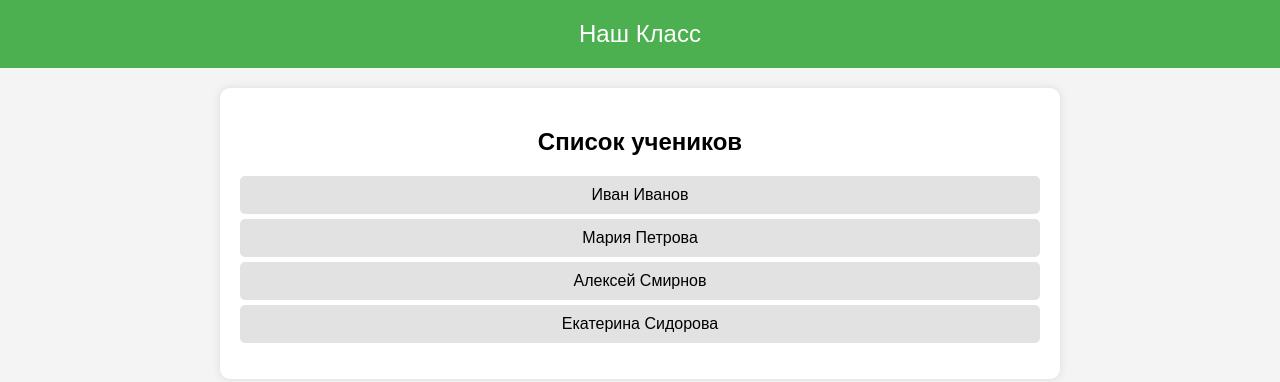
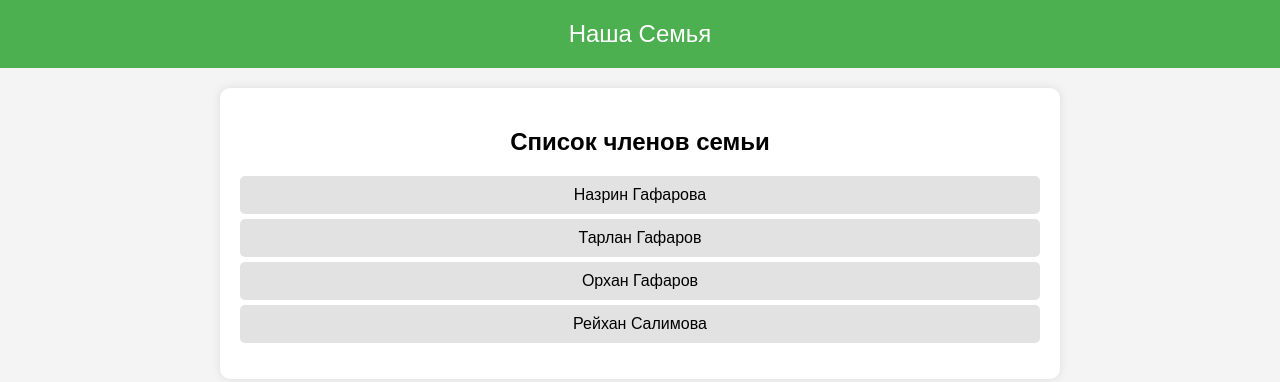
Before and after one commit to ReyhanSalimova/MySiteReyhan, a plain HTML site: page index.html in a window 1280 px wide. Drawn offline with Linux system fonts and the light colour scheme.

Commit message:
our Family

```diff
--- a/index.html
+++ b/index.html
@@ -3,7 +3,7 @@
 <head>
     <meta charset="UTF-8">
     <meta name="viewport" content="width=device-width, initial-scale=1.0">
-    <title>Наш Класс</title>
+    <title>Наша семья</title>
     <style>
         body {
             font-family: Arial, sans-serif;
@@ -39,14 +39,14 @@
     </style>
 </head>
 <body>
-    <header>Наш Класс</header>
+    <header>Наша Семья</header>
     <div class="container">
-        <h2>Список учеников</h2>
+        <h2>Список членов семьи</h2>
         <ul class="student-list">
-            <li>Иван Иванов</li>
-            <li>Мария Петрова</li>
-            <li>Алексей Смирнов</li>
-            <li>Екатерина Сидорова</li>
+            <li>Назрин Гафарова</li>
+            <li>Тарлан Гафаров</li>
+            <li>Орхан Гафаров</li>
+            <li>Рейхан Салимова</li>
         </ul>
     </div>
 </body>
```
